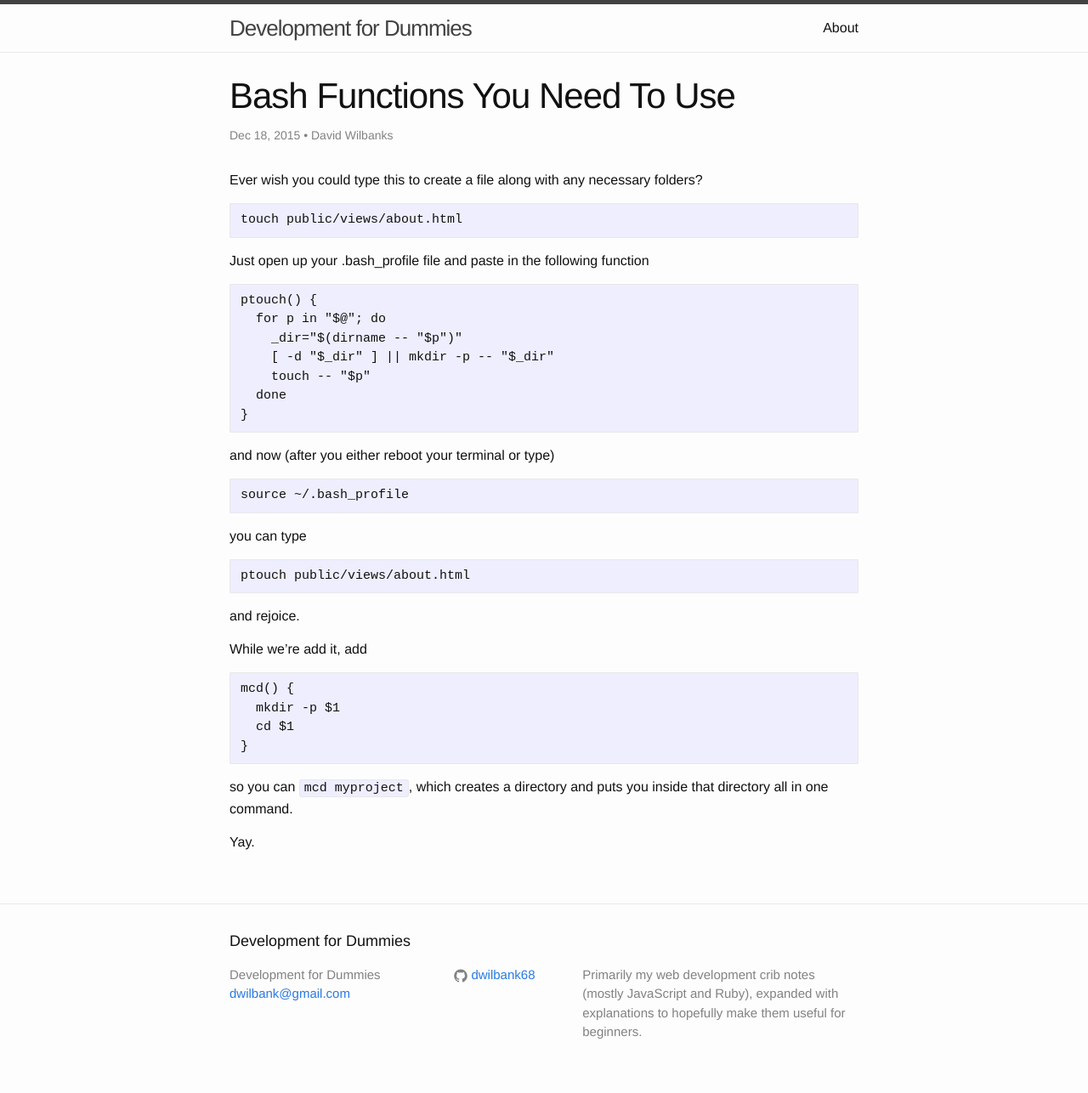
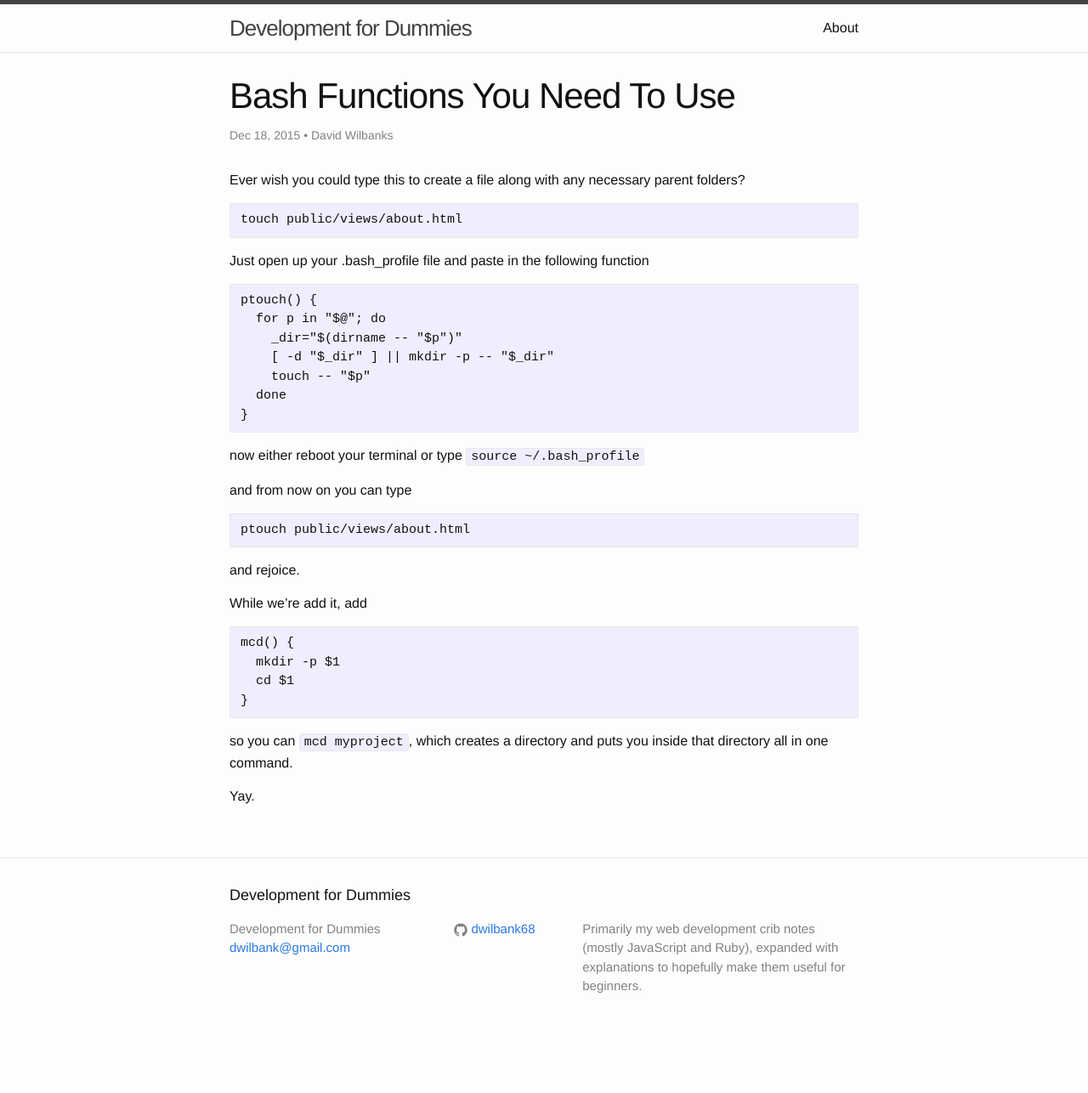
Before and after one commit to dev4dummies/dev4dummies.github.io, a Jekyll site: the page built from _posts/2015-12-18-bash-functions.md, in a window 1280 px wide. Shown: the whole page at 85% size. Built offline with Jekyll 4.4.1, drawn with Linux system fonts in a browser that asks for light colours; comment, search, counter and statistics services are not loaded; after the commit the page ends 1232 px from its top, so only the background shows below that.

Commit message:
new post

```diff
--- a/_posts/2015-12-18-bash-functions.md
+++ b/_posts/2015-12-18-bash-functions.md
@@ -8,10 +8,9 @@ comments: true
 
 ---
 
-Ever wish you could type this to create a file along with any necessary folders?
+Ever wish you could type this to create a file along with any necessary parent folders?
 
     touch public/views/about.html
-
 
 Just open up your .bash_profile file and paste in the following function
 
@@ -23,11 +22,9 @@ Just open up your .bash_profile file and paste in the following function
       done
     }
 
-and now (after you either reboot your terminal or type)
+now either reboot your terminal or type `source ~/.bash_profile`
 
-    source ~/.bash_profile
-
-you can type
+and from now on you can type
 
     ptouch public/views/about.html
 
```
